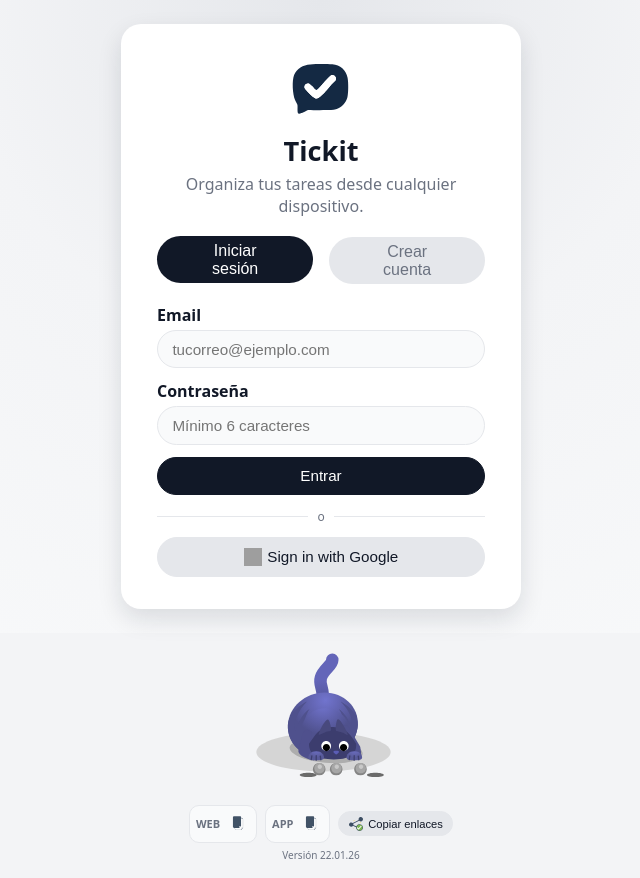
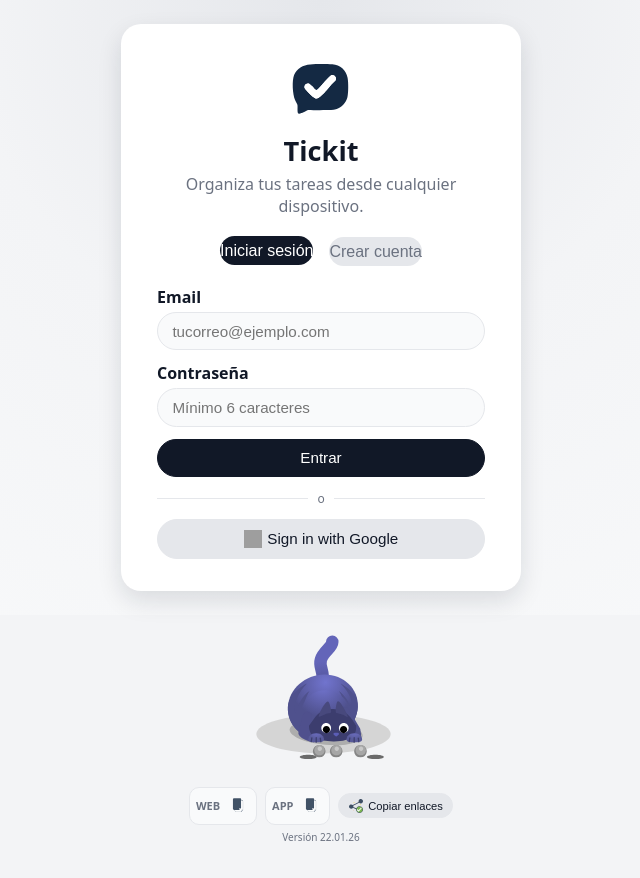
Before and after one commit to mirtor/TickIt, a Vue app: page /login in a window 1280 px wide. Shown: the whole page, without its empty margins (319-959 px from the left). Built offline with nearby package versions, Linux system fonts and the light colour scheme; no server answers; grey boxes are pictures that could not be loaded.

Commit message:
Fix UX subtask buttons

```diff
--- a/src/components/TaskDetailModal.vue
+++ b/src/components/TaskDetailModal.vue
@@ -67,7 +67,7 @@
       <div class="modal-body task-detail-body">
 
         <!-- Tabs -->
-        <div class="auth-tabs subtasks-tabs" v-if="(activeSubtasks.length + completedSubtasks.length) > 0" >
+        <div class="auth-tabs subtasks-tabs special-font" v-if="(activeSubtasks.length + completedSubtasks.length) > 0" >
           <button
             class="auth-tab task-button"
             :class="{ 'auth-tab--active': subtasksTab === 'pending' }"
@@ -557,4 +557,6 @@ onUnmounted(() => {
   padding: 0.75rem 0;
 }
 
+.special-font button{font-size:0.8rem !important;}
+
 </style>
--- a/src/styles/main.css
+++ b/src/styles/main.css
@@ -96,7 +96,7 @@ body {
 .auth-tab {
   border: none;
   border-radius: 999px;
-  padding: 0.35rem 3rem;
+  padding: 0.35rem 0rem;
   font-size: 1rem;
   cursor: pointer;
   background-color: #e5e7eb;
@@ -556,7 +556,7 @@ body {
 }
 
 .subtask-title {
-  font-size: 1rem;
+  font-size: 0.8rem;
   font-weight: 500;
   text-align: left;
 }
```
